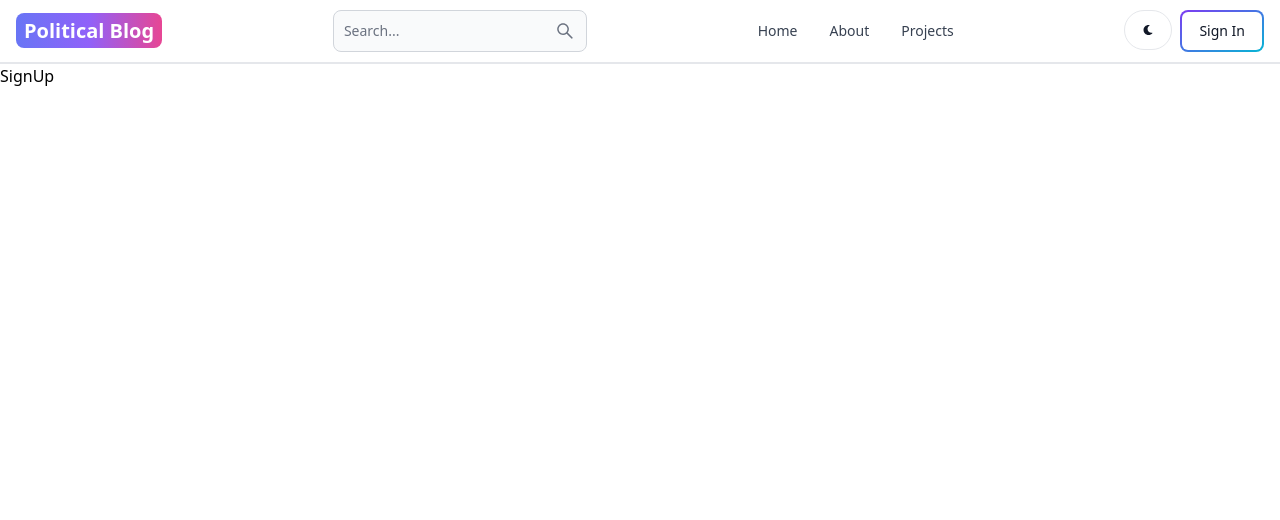
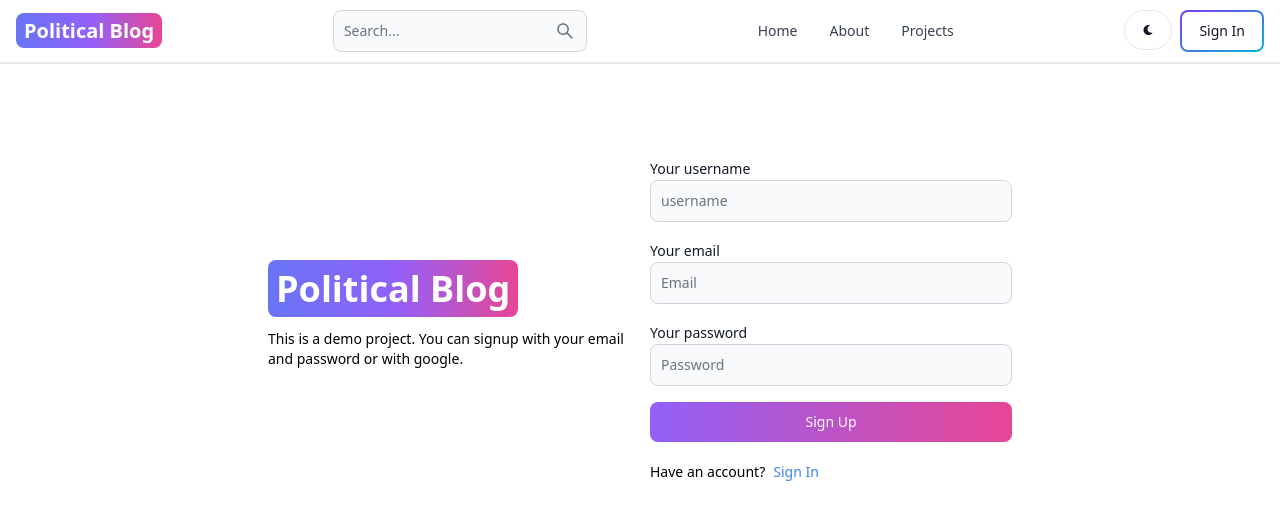
Before and after one commit to danlidennydeng/Sahand-MERN-Blog, a React (Vite) app in the folder client/: page /sign-up in a window 1280 px wide. Shown: the top 520 px of the page. Built offline with nearby package versions, Linux system fonts and the light colour scheme.

Commit message:
created sign up page UI

```diff
--- a/client/src/pages/SignUp.jsx
+++ b/client/src/pages/SignUp.jsx
@@ -1,5 +1,51 @@
+import { Button, Label, TextInput } from "flowbite-react";
 import React from "react";
+import { Link } from "react-router-dom";
 
 export default function SignUp() {
-  return <div>SignUp</div>;
+  return (
+    <div className="min-h-screen mt-20">
+      <div className="flex p-3 max-w-3xl mx-auto flex-col md:flex-row md: items-center gap-5">
+        {/* left */}
+        <div className="flex-1">
+          <Link to="/" className="font-bold dark:text-white text-4xl">
+            <span className="px-2 py-1 bg-gradient-to-r from-indigo-500 via-purple-500 to-pink-500 rounded-lg text-white">
+              Political Blog
+            </span>
+          </Link>
+          <p className="text-sm mt-5">
+            This is a demo project. You can signup with your email and password
+            or with google.
+          </p>
+        </div>
+
+        {/* right */}
+        <div className="flex-1">
+          <form className="flex flex-col gap-4">
+            <div>
+              <Label value="Your username" />
+              <TextInput type="text" placeholder="username" id="username" />
+            </div>
+            <div>
+              <Label value="Your email" />
+              <TextInput type="text" placeholder="Email" id="email" />
+            </div>
+            <div>
+              <Label value="Your password" />
+              <TextInput type="text" placeholder="Password" id="password" />
+            </div>
+            <Button gradientDuoTone="purpleToPink" type="submit">
+              Sign Up
+            </Button>
+          </form>
+          <div className="flex gap-2 text-sm mt-5">
+            <span>Have an account?</span>
+            <Link to="/sign-in" className="text-blue-500">
+              Sign In
+            </Link>
+          </div>
+        </div>
+      </div>
+    </div>
+  );
 }
```
Also changed, not shown: 1 other file (tests, documents, lock files or other folders).
